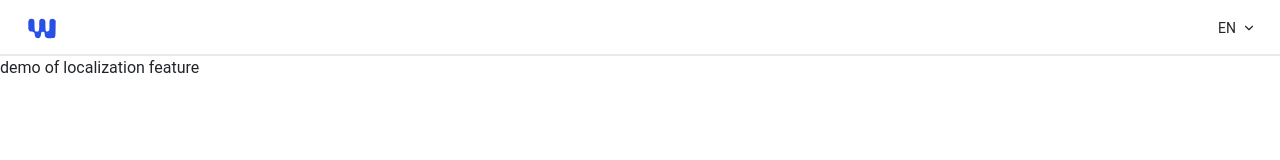
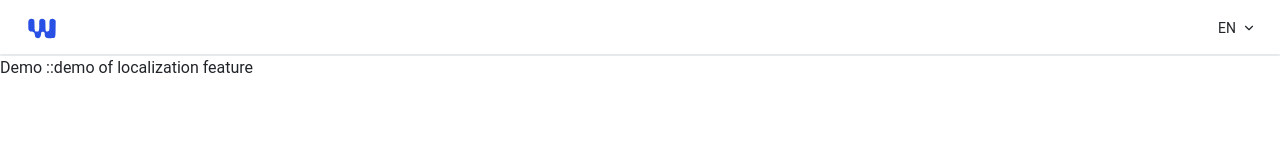
Before and after one commit to meditaknorr/task.wit-lab-customer-onboarding-webv2, a React (Create React App) app: page / in a window 1280 px wide. Shown: the top 160 px of the page. Built offline with nearby package versions, Linux system fonts and the light colour scheme.

Commit message:
----- Feature CO-311 -----

```diff
--- a/src/app/Screens/Onboarding/Onboarding.jsx
+++ b/src/app/Screens/Onboarding/Onboarding.jsx
@@ -13,6 +13,7 @@
     <WebView>
       <OnborardingScreen>
         <Header log={1} bac={0} lab={0} lan={1} pro={1} />
+        Demo ::
         {localization.demo}
       </OnborardingScreen>
     </WebView>
```
